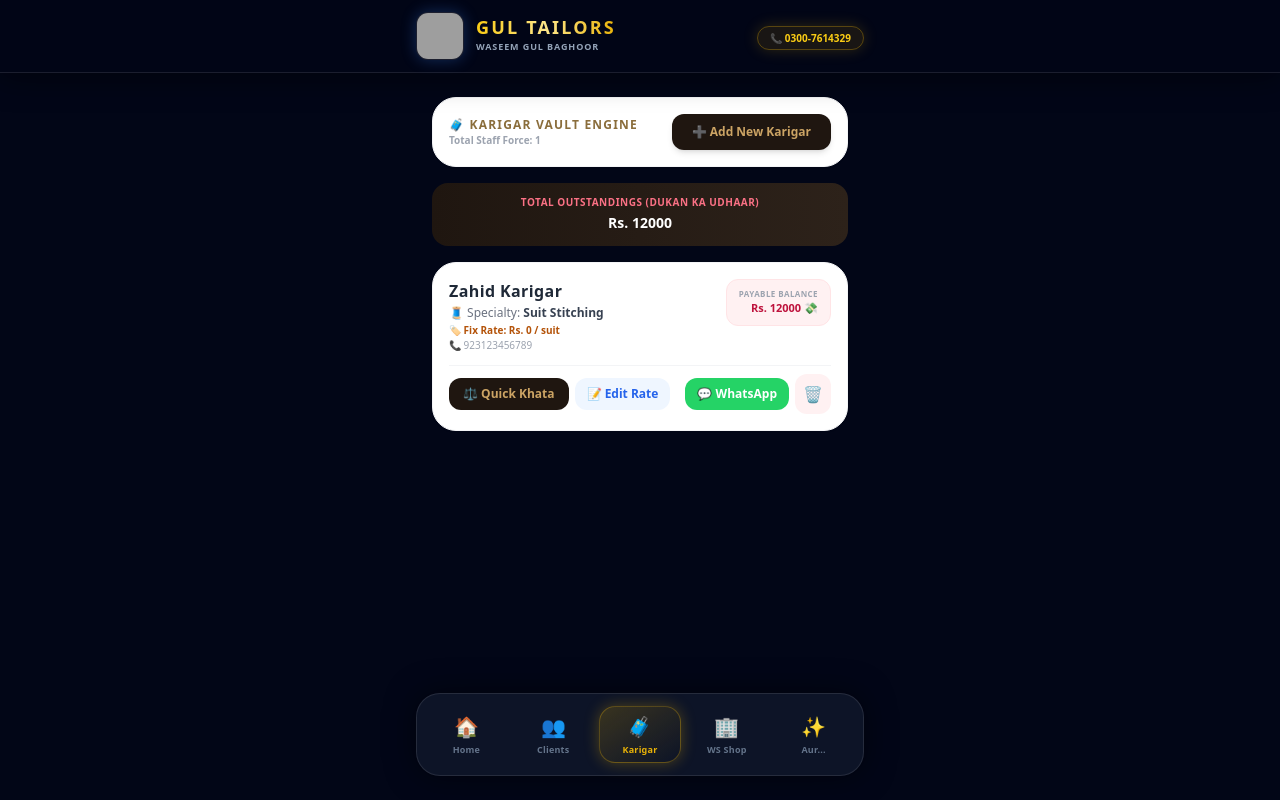
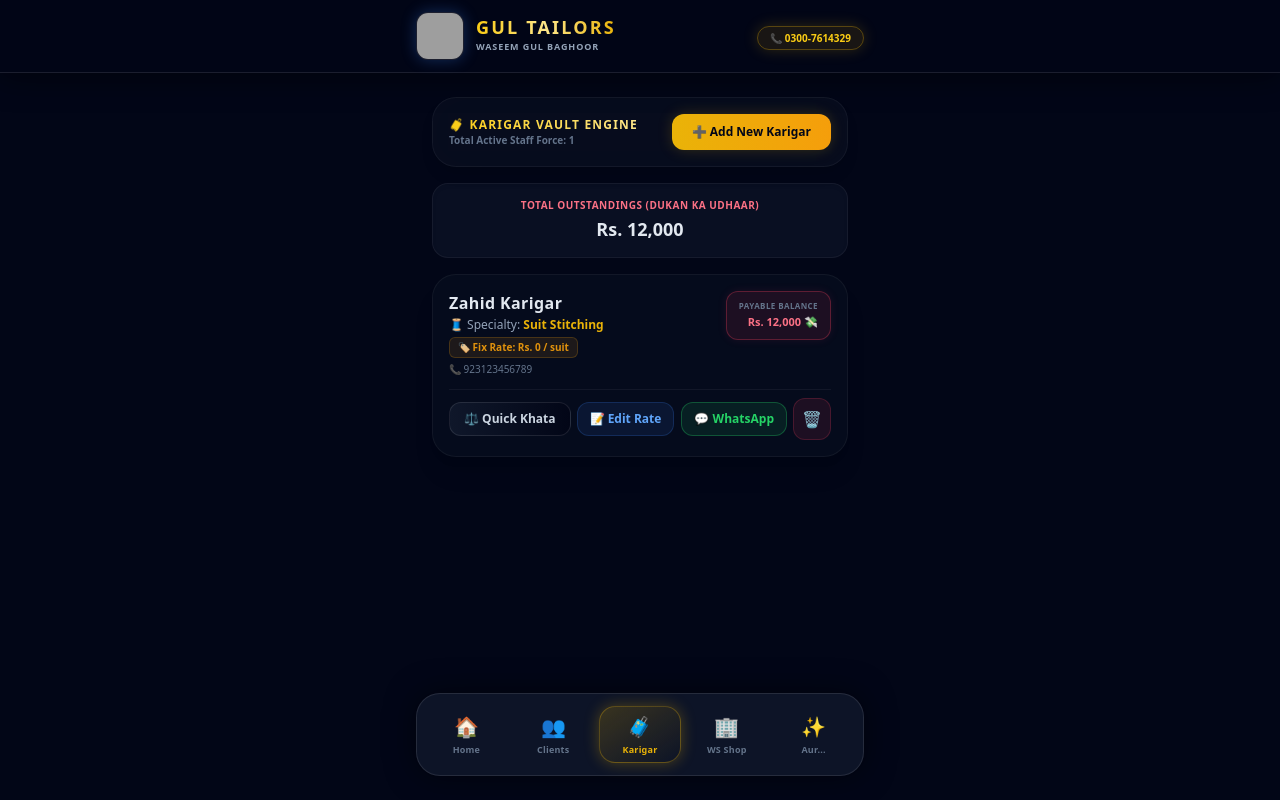
Before and after one commit to betmaxgold5800-Touqeer/gul-tailors, a React (Vite) app: page / in a window 1280 px wide. Both pictures are taken after a click on the button "🧳 Karigar". Built offline with nearby package versions, Linux system fonts and the light colour scheme; grey boxes are pictures that could not be loaded.

Commit message:
Update Workers.jsx

```diff
--- a/src/views/Workers.jsx
+++ b/src/views/Workers.jsx
@@ -151,67 +151,82 @@ export default function Workers({ data, setWorkers, onDelete }) {
 
   return (
     <div className="space-y-4 animate-fadeIn pb-12">
-      {/* Premium Management Header */}
-      <div className="flex items-center justify-between bg-white p-4 rounded-3xl shadow-sm border border-gray-100">
+
+      {/* PREMIUM MANAGEMENT HEADER */}
+      <div className="flex items-center justify-between bg-slate-900/40 p-4 rounded-3xl border border-white/5 shadow-lg backdrop-blur-xl">
         <div>
-          <h3 className="text-xs font-black tracking-widest text-[#8a6d3b] uppercase">🧳 KARIGAR VAULT ENGINE</h3>
-          <p className="text-[10px] font-bold text-gray-400">Total Staff Force: {data.length}</p>
+          <h3 className="text-xs font-black tracking-widest text-transparent bg-clip-text bg-gradient-to-r from-yellow-400 to-amber-200 uppercase">🧳 KARIGAR VAULT ENGINE</h3>
+          <p className="text-[10px] font-bold text-slate-500">Total Active Staff Force: {data.length}</p>
         </div>
-        <button onClick={openAddManager} className="bg-[#1f1610] text-[#cca464] font-black text-xs px-5 py-2.5 rounded-xl active:scale-95 transition-all shadow-md">
+        <button
+          onClick={openAddManager}
+          className="bg-gradient-to-r from-yellow-500 to-amber-500 hover:from-yellow-600 hover:to-amber-600 text-slate-950 font-black text-xs px-5 py-2.5 rounded-xl active:scale-95 transition-all shadow-[0_0_15px_rgba(234,179,8,0.2)]"
+        >
           ➕ Add New Karigar
         </button>
       </div>
 
-      {/* Financial Analytics Summary Bar */}
-      <div className="bg-gradient-to-r from-[#1f1610] to-[#2d221a] p-3 rounded-2xl text-center shadow-xs">
-        <span className="text-[10px] font-bold text-rose-400 block uppercase tracking-wider">Total Outstandings (Dukan ka Udhaar)</span>
-        <span className="text-sm font-black text-white">Rs. {totalPayableToStaff}</span>
+      {/* FINANCIAL ANALYTICS SUMMARY BAR */}
+      <div className="bg-slate-900/60 p-3.5 rounded-2xl text-center border border-white/5 shadow-inner">
+        <span className="text-[10px] font-black text-rose-400 block uppercase tracking-wider">Total Outstandings (Dukan ka Udhaar)</span>
+        <span className="text-lg font-black text-slate-200 mt-0.5 block">Rs. {totalPayableToStaff.toLocaleString('en-IN')}</span>
       </div>
 
-      {/* Main Karigar Cards List */}
+      {/* MAIN KARIGAR CARDS LIST */}
       <div className="space-y-3">
         {data.map((worker) => {
           const currentBalance = getWorkerBalance(worker);
           return (
-            <div key={worker.id} className="bg-white rounded-3xl p-4 border border-gray-100 shadow-sm space-y-3 transition-all duration-300">
+            <div key={worker.id} className="bg-slate-900/30 rounded-3xl p-4 border border-white/5 shadow-xl space-y-3 relative overflow-hidden transition-all duration-300">
 
               {/* Card Main Info Row */}
               <div className="flex justify-between items-start">
                 <div>
-                  <h4 className="font-black text-base text-gray-800 tracking-wide">{worker.name}</h4>
-                  <p className="text-xs text-gray-500 font-medium mt-0.5">🧵 Specialty: <span className="font-bold text-gray-700">{worker.specializedIn}</span></p>
-                  <p className="text-[10px] font-bold text-amber-700 mt-0.5">🏷️ Fix Rate: Rs. {worker.baseRate || 0} / suit</p>
-                  <p className="text-[10px] text-gray-400 font-medium">📞 {worker.phone}</p>
+                  <h4 className="font-black text-base text-slate-200 tracking-wide">{worker.name}</h4>
+                  <p className="text-xs text-slate-400 font-medium mt-0.5">🧵 Specialty: <span className="font-black text-yellow-500">{worker.specializedIn}</span></p>
+                  <p className="text-[10px] font-black text-amber-500/90 mt-0.5 bg-amber-500/10 px-2 py-0.5 border border-amber-500/20 rounded-md inline-block">🏷️ Fix Rate: Rs. {worker.baseRate || 0} / suit</p>
+                  <p className="text-[10px] text-slate-500 font-medium mt-1">📞 {worker.phone}</p>
                 </div>
 
                 {/* Clickable Ledger Trigger Badge */}
                 <button
                   onClick={() => openLedgerManager(worker)}
                   className={`text-[11px] font-black px-3 py-2 rounded-xl border text-right transition-all active:scale-95 cursor-pointer ${
-                    currentBalance > 0 ? 'bg-rose-50 text-rose-700 border-rose-100' : 'bg-emerald-50 text-emerald-700 border-emerald-100'
+                    currentBalance > 0
+                      ? 'bg-rose-500/10 text-rose-400 border-rose-500/30 shadow-[0_0_10px_rgba(244,63,94,0.1)]'
+                      : 'bg-emerald-500/10 text-emerald-400 border-emerald-500/30 shadow-[0_0_10px_rgba(16,185,129,0.1)]'
                   }`}
                 >
-                  <span className="block text-[8px] uppercase tracking-wider text-gray-400 font-bold">Payable Balance</span>
-                  Rs. {currentBalance} 💸
+                  <span className="block text-[8px] uppercase tracking-wider text-slate-500 font-bold mb-0.5">Payable Balance</span>
+                  Rs. {currentBalance.toLocaleString('en-IN')} 💸
                 </button>
               </div>
 
               {/* Actions Control Console Row */}
-              <div className="flex items-center justify-between pt-2 border-t border-gray-100">
+              <div className="flex items-center justify-between pt-2 border-t border-white/5">
                 <div className="flex items-center gap-1.5">
-                  <button onClick={() => openLedgerManager(worker)} className="bg-[#1f1610] text-[#cca464] font-black text-xs px-3.5 py-2 rounded-xl active:scale-95 transition-all">
+                  <button
+                    onClick={() => openLedgerManager(worker)}
+                    className="bg-gradient-to-r from-slate-900 to-slate-950 text-slate-300 border border-white/10 hover:border-white/20 font-black text-xs px-3.5 py-2 rounded-xl active:scale-95 transition-all"
+                  >
                     ⚖️ Quick Khata
                   </button>
-                  <button onClick={() => openEditManager(worker)} className="bg-blue-50 text-blue-600 font-black text-xs px-3 py-2 rounded-xl active:scale-95 transition-colors">
+                  <button
+                    onClick={() => openEditManager(worker)}
+                    className="bg-blue-500/10 text-blue-400 border border-blue-500/20 font-black text-xs px-3 py-2 rounded-xl active:scale-95 transition-colors"
+                  >
                     📝 Edit Rate
                   </button>
                 </div>
 
                 <div className="flex items-center gap-1.5">
-                  <button onClick={() => triggerWorkerWhatsApp(worker)} className="bg-[#25D366] text-white flex items-center gap-1 text-xs font-black px-3 py-2 rounded-xl active:scale-95 transition-all">
-                    💬 WhatsApp
+                  <button
+                    onClick={() => triggerWorkerWhatsApp(worker)}
+                    className="bg-[#25D366]/10 text-[#25D366] border border-[#25D366]/30 flex items-center gap-1 text-xs font-black px-3 py-2 rounded-xl active:scale-95 transition-all hover:bg-[#25D366]/20"
+                  >
+                    <span>💬</span> WhatsApp
                   </button>
-                  <button onClick={() => onDelete(worker.id)} className="bg-rose-50 text-rose-600 p-2 rounded-xl transition-colors">🗑️</button>
+                  <button onClick={() => onDelete(worker.id)} className="bg-rose-500/10 text-rose-400 hover:bg-rose-500/20 border border-rose-500/20 p-2 rounded-xl transition-colors">🗑️</button>
                 </div>
               </div>
 
@@ -222,79 +237,89 @@ export default function Workers({ data, setWorkers, onDelete }) {
 
       {/* 💸 [MODAL OVERLAY 1] DOUBLE ENTRY LEDGER TRANSACTION ENGINE */}
       {showLedgerModal && selectedWorker && (
-        <div className="fixed inset-0 z-[1000] flex items-center justify-center bg-black/70 p-4 backdrop-blur-xs">
-          <div className="w-full max-w-sm rounded-3xl bg-white p-5 shadow-2xl border-t-8 border-[#1f1610] space-y-4 max-h-[88vh] overflow-y-auto">
+        <div className="fixed inset-0 z-[1000] flex items-center justify-center bg-black/80 p-4 backdrop-blur-md animate-fadeIn">
+          <div className="w-full max-w-sm rounded-3xl bg-[#0f172a] border border-white/10 p-5 shadow-2xl border-t-8 border-yellow-500 space-y-4 max-h-[88vh] overflow-y-auto">
             <div>
-              <h4 className="font-black text-gray-800 text-base">⚖️ KARIGAR LEDGER CONSOLE</h4>
-              <p className="text-xs font-bold text-gray-500">Staff Account: <span className="text-gray-900 font-black">{selectedWorker.name}</span></p>
+              <h4 className="font-black text-slate-200 text-base tracking-wide">⚖️ KARIGAR LEDGER CONSOLE</h4>
+              <p className="text-xs font-bold text-slate-400 mt-0.5">Staff Account: <span className="text-yellow-400 font-black">{selectedWorker.name}</span></p>
             </div>
 
             {/* Quick Transaction Segment Tabs */}
-            <div className="grid grid-cols-2 gap-1 bg-gray-100 p-1 rounded-xl border">
-              <button onClick={() => setTxType('WAGE')} className={`text-xs font-black py-2 rounded-lg transition-all ${txType === 'WAGE' ? 'bg-[#1f1610] text-white shadow-xs' : 'text-gray-500'}`}>🪡 Record Sile Suit (+)</button>
-              <button onClick={() => setTxType('DEBIT')} className={`text-xs font-black py-2 rounded-lg transition-all ${txType === 'DEBIT' ? 'bg-rose-600 text-white shadow-xs' : 'text-gray-500'}`}>💵 Give Hafta / Advance (-)</button>
+            <div className="grid grid-cols-2 gap-1 bg-slate-950/60 p-1 rounded-xl border border-white/5">
+              <button
+                onClick={() => setTxType('WAGE')}
+                className={`text-[10px] font-black py-2 rounded-lg transition-all ${txType === 'WAGE' ? 'bg-gradient-to-r from-yellow-500 to-amber-500 text-slate-950 shadow-sm' : 'text-slate-400'}`}
+              >
+                🪡 Record Sile Suit (+)
+              </button>
+              <button
+                onClick={() => setTxType('DEBIT')}
+                className={`text-[10px] font-black py-2 rounded-lg transition-all ${txType === 'DEBIT' ? 'bg-rose-600 text-white shadow-sm' : 'text-slate-400'}`}
+              >
+                💵 Give Hafta / Advance (-)
+              </button>
             </div>
 
             {/* Dynamic UI Render Base on Tab Type */}
             {txType === 'WAGE' ? (
-              <div className="bg-amber-50/40 p-3 rounded-xl border border-amber-100 space-y-2.5">
-                <p className="text-[10px] font-black text-amber-800 uppercase tracking-wider">🪡 Mazdoori Calculator Engine (Talent Base Rate)</p>
+              <div className="bg-slate-950/40 p-3 rounded-xl border border-white/5 space-y-2.5">
+                <p className="text-[10px] font-black text-yellow-500 uppercase tracking-wider">🪡 Mazdoori Calculator Engine</p>
                 <div className="grid grid-cols-2 gap-2">
                   <div>
-                    <label className="text-[9px] font-black text-gray-400 uppercase block mb-0.5">Suits Siled Count</label>
-                    <input type="number" value={suitCount} onChange={(e) => setSuitCount(e.target.value)} className="p-2 w-full text-xs font-black rounded-lg border bg-white" min="1" />
+                    <label className="text-[9px] font-black text-slate-400 uppercase block mb-0.5 tracking-wide">Suits Count</label>
+                    <input type="number" value={suitCount} onChange={(e) => setSuitCount(e.target.value)} className="p-2 w-full text-xs font-black rounded-lg border border-white/10 bg-slate-900 text-slate-200 focus:outline-none focus:border-yellow-500/30" min="1" />
                   </div>
                   <div>
-                    <label className="text-[9px] font-black text-gray-400 uppercase block mb-0.5">Rate Per Suit (Rs.)</label>
-                    <input type="number" value={customRate} onChange={(e) => setCustomRate(e.target.value)} className="p-2 w-full text-xs font-black rounded-lg border bg-white text-amber-700" />
+                    <label className="text-[9px] font-black text-slate-400 uppercase block mb-0.5 tracking-wide font-black">Rate Per Suit (Rs.)</label>
+                    <input type="number" value={customRate} onChange={(e) => setCustomRate(e.target.value)} className="p-2 w-full text-xs font-black rounded-lg border border-white/10 bg-slate-900 text-yellow-400 focus:outline-none focus:border-yellow-500/30" />
                   </div>
                 </div>
-                <div className="text-xs font-black text-right text-gray-700">
-                  Total Added Wages: <span className="text-emerald-600 text-sm">Rs. {(Number(suitCount) || 1) * (Number(customRate) || 0)}</span>
+                <div className="text-xs font-black text-right text-slate-400 pt-1">
+                  Total Added Wages: <span className="text-emerald-400 text-sm">Rs. {((Number(suitCount) || 1) * (Number(customRate) || 0)).toLocaleString('en-IN')}</span>
                 </div>
               </div>
             ) : (
-              <div className="bg-rose-50/40 p-3 rounded-xl border border-rose-100 space-y-2">
-                <p className="text-[10px] font-black text-rose-800 uppercase tracking-wider">💵 Record Debit Transaction</p>
+              <div className="bg-slate-950/40 p-3 rounded-xl border border-white/5 space-y-2">
+                <p className="text-[10px] font-black text-rose-400 uppercase tracking-wider">💵 Record Debit Transaction</p>
                 <div>
-                  <label className="text-[9px] font-black text-gray-400 uppercase block mb-0.5">Paid Amount (Rs.)</label>
-                  <input type="number" placeholder="Enter Cash Amount" value={txAmount} onChange={(e) => setTxAmount(e.target.value)} className="p-2.5 w-full text-xs font-black rounded-lg border bg-white text-rose-700" />
+                  <label className="text-[9px] font-black text-slate-400 uppercase block mb-0.5 tracking-wide">Paid Amount (Rs.)</label>
+                  <input type="number" placeholder="Enter Cash Amount" value={txAmount} onChange={(e) => setTxAmount(e.target.value)} className="p-2.5 w-full text-xs font-black rounded-lg border border-white/10 bg-slate-900 text-rose-400 focus:outline-none focus:border-rose-500/40" />
                 </div>
               </div>
             )}
 
             {/* Meta Notes & Logs Input */}
             <div className="space-y-2">
-              <input type="text" placeholder="Optional Description Note (e.g. 3 Cotton, 2 WashWear)" value={txNote} onChange={(e) => setTxNote(e.target.value)} className="w-full p-2.5 text-xs font-bold bg-gray-50 border rounded-xl" />
-              <input type="date" value={txDate} onChange={(e) => setTxDate(e.target.value)} className="w-full p-2 text-xs font-bold bg-gray-50 border rounded-xl text-center" />
+              <input type="text" placeholder="Optional Description Note (e.g. 3 Cotton, 2 WashWear)" value={txNote} onChange={(e) => setTxNote(e.target.value)} className="w-full p-2.5 text-xs font-bold border border-white/10 bg-slate-900 text-slate-200 rounded-xl focus:outline-none" />
+              <input type="date" value={txDate} onChange={(e) => setTxDate(e.target.value)} className="w-full p-2 text-xs font-bold border border-white/10 bg-slate-900 text-slate-300 rounded-xl text-center focus:outline-none" />
             </div>
 
             {/* Micro Past Ledger Logs Timeline view */}
             <div className="space-y-1">
-              <label className="text-[9px] font-black text-gray-400 uppercase block">📋 History Logs Timeline</label>
-              <div className="bg-gray-50 p-2 rounded-xl border max-h-[110px] overflow-y-auto space-y-1.5">
+              <label className="text-[9px] font-black text-slate-400 uppercase block mb-1 tracking-wide">📋 History Logs Timeline</label>
+              <div className="bg-slate-950/30 p-2 rounded-xl border border-white/5 max-h-[110px] overflow-y-auto space-y-1.5 border-dashed">
                 {selectedWorker.transactions && selectedWorker.transactions.length > 0 ? (
                   selectedWorker.transactions.map((tx, idx) => (
-                    <div key={idx} className="flex justify-between items-center text-[10px] bg-white p-1.5 rounded-md border shadow-2xs">
+                    <div key={idx} className="flex justify-between items-center text-[10px] bg-slate-900/60 p-1.5 rounded-md border border-white/5 shadow-sm">
                       <div>
-                        <span className={`font-black ${tx.type === 'WAGE' ? 'text-emerald-600' : 'text-rose-600'}`}>
-                          {tx.type === 'WAGE' ? '+' : '-'} Rs. {tx.amount}
+                        <span className={`font-black ${tx.type === 'WAGE' ? 'text-emerald-400' : 'text-rose-400'}`}>
+                          {tx.type === 'WAGE' ? '+' : '-'} Rs. {tx.amount.toLocaleString('en-IN')}
                         </span>
-                        <p className="text-[8px] text-gray-400 font-medium leading-none">{tx.note}</p>
+                        <p className="text-[8px] text-slate-500 font-medium mt-0.5 leading-none">{tx.note}</p>
                       </div>
-                      <span className="text-[9px] text-gray-400 font-bold">{tx.date}</span>
+                      <span className="text-[9px] text-slate-400 font-bold">📅 {tx.date}</span>
                     </div>
                   ))
                 ) : (
-                  <p className="text-[10px] text-center text-gray-400 py-2 font-medium">Koi transaction log nahi hai.</p>
+                  <p className="text-[10px] text-center text-slate-500 py-2 font-medium">Koi transaction log nahi hai.</p>
                 )}
               </div>
             </div>
 
             {/* Action Controllers */}
             <div className="flex gap-2 pt-1">
-              <button onClick={executeInjectTransaction} className="flex-1 bg-emerald-600 text-white font-black py-2.5 rounded-xl text-xs active:bg-emerald-700 shadow-xs">Post Transaction</button>
-              <button onClick={() => setShowLedgerModal(false)} className="bg-gray-100 text-gray-600 font-black px-4 py-2.5 rounded-xl text-xs active:bg-gray-200">Cancel</button>
+              <button onClick={executeInjectTransaction} className="flex-1 bg-emerald-600 hover:bg-emerald-700 text-white font-black py-2.5 rounded-xl text-xs shadow-md transition-colors">Post Transaction</button>
+              <button onClick={() => setShowLedgerModal(false)} className="bg-slate-800 text-slate-300 hover:bg-slate-700 font-black px-4 py-2.5 rounded-xl text-xs border border-white/5">Cancel</button>
             </div>
           </div>
         </div>
@@ -302,40 +327,40 @@ export default function Workers({ data, setWorkers, onDelete }) {
 
       {/* 🧳 [MODAL OVERLAY 2] REGISTRATION AND PROFILE UPDATE FLOW FORM */}
       {showAddModal && (
-        <div className="fixed inset-0 z-[999] flex items-center justify-center bg-black/60 p-4 backdrop-blur-xs">
-          <div className="w-full max-w-sm rounded-3xl bg-[#fdf6e9] p-5 shadow-2xl border border-[#cca464]/30 space-y-4">
-            <h4 className="font-black text-gray-800 text-sm uppercase border-b pb-2">
+        <div className="fixed inset-0 z-[999] flex items-center justify-center bg-black/80 p-4 backdrop-blur-md animate-fadeIn">
+          <div className="w-full max-w-sm rounded-3xl bg-[#0f172a] border border-white/10 p-5 shadow-2xl space-y-4">
+            <h4 className="font-black text-transparent bg-clip-text bg-gradient-to-r from-yellow-400 via-amber-200 to-yellow-500 text-sm uppercase border-b border-white/5 pb-2 tracking-wide">
               {isEditing ? '📝 EDIT STAFF ARCHITECTURE PROFILE' : '🧳 NEW STAFF FORCE REGISTRY'}
             </h4>
             <form onSubmit={handleSaveWorker} className="space-y-3.5">
               <div>
-                <label className="text-[10px] font-black text-gray-500 uppercase block mb-1">Karigar / Master Name</label>
-                <input type="text" placeholder="e.g. Zahid Karigar" value={wName} onChange={(e) => setWName(e.target.value)} className="w-full p-2.5 rounded-xl bg-white border border-gray-200 text-sm font-bold" required />
+                <label className="text-[10px] font-black text-slate-400 uppercase block mb-1 tracking-wider">Karigar / Master Name</label>
+                <input type="text" placeholder="e.g. Zahid Karigar" value={wName} onChange={(e) => setWName(e.target.value)} className="w-full p-2.5 rounded-xl border border-white/10 bg-slate-900 text-slate-200 font-bold text-sm focus:outline-none focus:border-yellow-500/40" required />
               </div>
               <div>
-                <label className="text-[10px] font-black text-gray-500 uppercase block mb-1">WhatsApp Number (923... Format)</label>
-                <input type="text" placeholder="e.g. 923123456789" value={wPhone} onChange={(e) => setWPhone(e.target.value)} className="w-full p-2.5 rounded-xl bg-white border border-gray-200 text-sm font-bold" required />
+                <label className="text-[10px] font-black text-slate-400 uppercase block mb-1 tracking-wider">WhatsApp Number (923... Format)</label>
+                <input type="text" placeholder="e.g. 923123456789" value={wPhone} onChange={(e) => setWPhone(e.target.value)} className="w-full p-2.5 rounded-xl border border-white/10 bg-slate-900 text-slate-200 font-bold text-sm focus:outline-none focus:border-yellow-500/40" required />
               </div>
               <div className="grid grid-cols-2 gap-2">
                 <div>
-                  <label className="text-[10px] font-black text-gray-500 uppercase block mb-1">Specialization</label>
-                  <select value={wSpec} onChange={(e) => setWSpec(e.target.value)} className="w-full p-2.5 rounded-xl bg-white border border-gray-200 text-xs font-black text-gray-700">
+                  <label className="text-[10px] font-black text-slate-400 uppercase block mb-1 tracking-wider">Specialization</label>
+                  <select value={wSpec} onChange={(e) => setWSpec(e.target.value)} className="w-full p-2.5 rounded-xl border border-white/10 bg-slate-900 font-black text-xs text-slate-300 focus:outline-none">
                     <option value="Suit Stitching">Suit Stitching</option>
                     <option value="Cutting Master">Cutting Master</option>
                     <option value="Kaj / Button Press">Kaj / Button Press</option>
                   </select>
                 </div>
                 <div>
-                  <label className="text-[10px] font-black text-gray-500 uppercase block mb-1">Fix Suit Rate (Rs.)</label>
-                  <input type="number" placeholder="Fix Rate e.g. 450" value={wBaseRate} onChange={(e) => setWBaseRate(e.target.value)} className="w-full p-2.5 rounded-xl bg-white border border-gray-200 text-xs font-black text-amber-700 text-center" />
+                  <label className="text-[10px] font-black text-slate-400 uppercase block mb-1 tracking-wider">Fix Suit Rate (Rs.)</label>
+                  <input type="number" placeholder="Fix Rate e.g. 450" value={wBaseRate} onChange={(e) => setWBaseRate(e.target.value)} className="w-full p-2.5 rounded-xl border border-white/10 bg-slate-900 text-xs font-black text-yellow-400 text-center focus:outline-none" />
                 </div>
               </div>
 
               <div className="flex gap-2 pt-2">
-                <button type="submit" className="flex-1 bg-emerald-600 active:bg-emerald-700 text-white font-black py-2.5 rounded-xl text-sm shadow-md">
+                <button type="submit" className="flex-1 bg-emerald-600 hover:bg-emerald-700 text-white font-black py-2.5 rounded-xl text-sm shadow-md transition-colors">
                   {isEditing ? 'Update Configuration' : 'Save Worker Profile'}
                 </button>
-                <button type="button" onClick={() => setShowAddModal(false)} className="bg-gray-200 text-gray-700 font-black px-4 py-2.5 rounded-xl text-sm active:bg-gray-300">Cancel</button>
+                <button type="button" onClick={() => setShowAddModal(false)} className="bg-slate-800 text-slate-300 hover:bg-slate-700 font-black px-4 py-2.5 rounded-xl text-sm border border-white/5">Cancel</button>
               </div>
             </form>
           </div>
```
